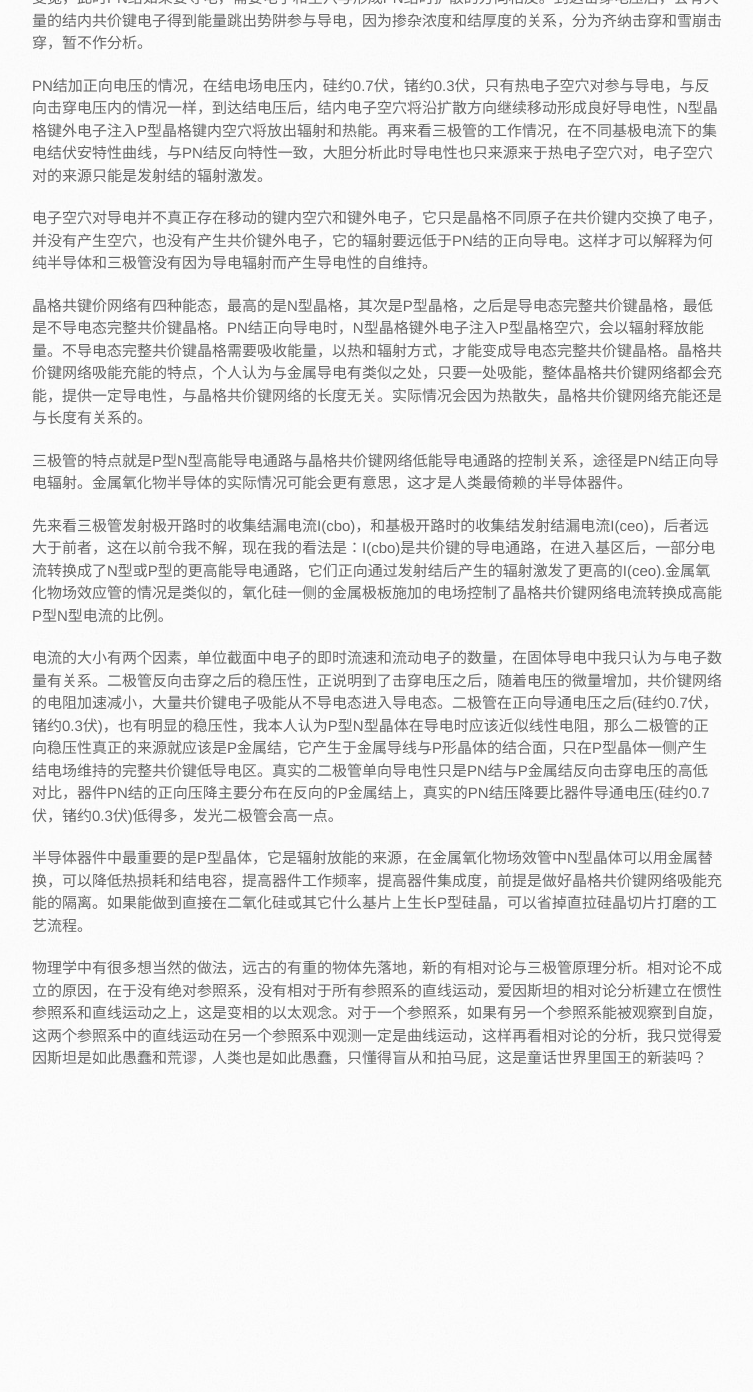
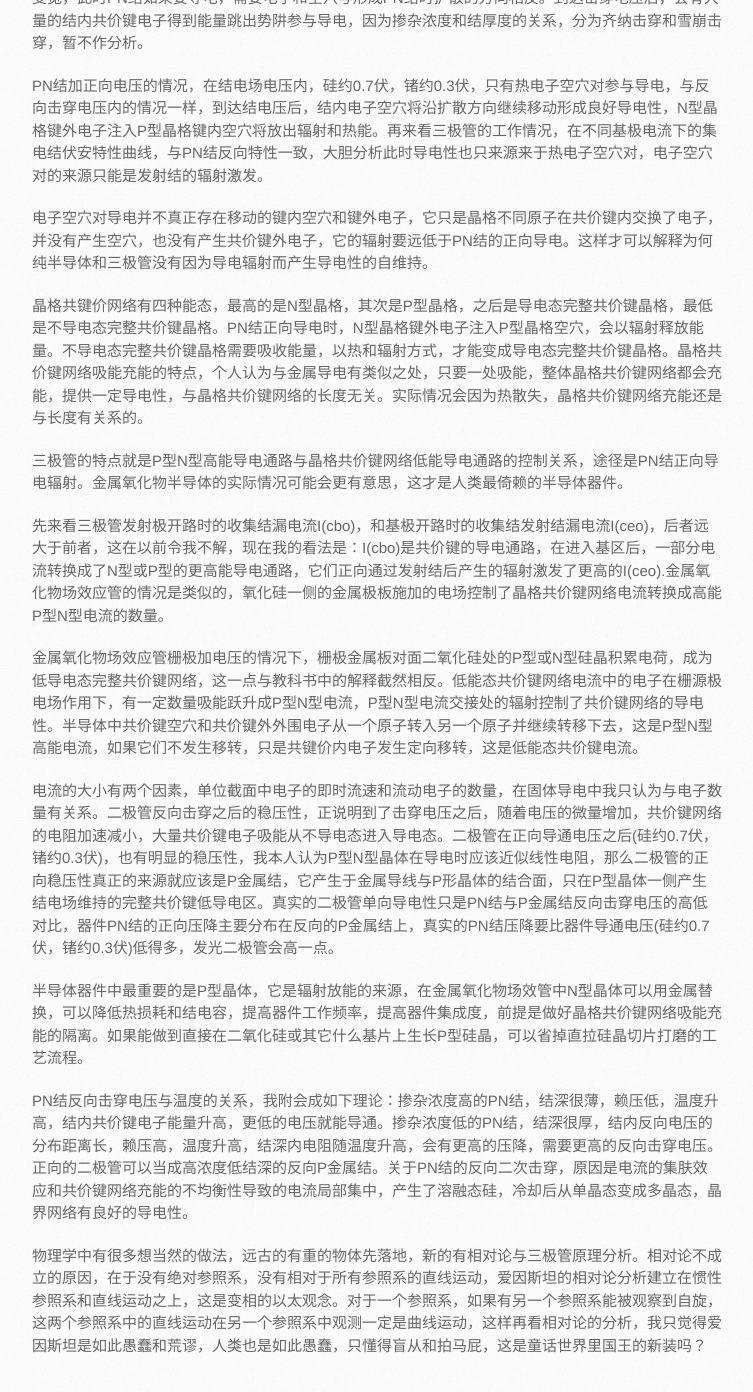
Before and after one commit to xuiv/xuiv.github.io, a Jekyll site: the page built from _posts/2019-05-28-triode-theory.markdown, in a window 1280 px wide and 1400 px high, scrolled down 744 px. Shown: the top 1392 px of the window, without its empty margins (138-891 px from the left). Built offline with Jekyll 4.4.1, drawn with Linux system fonts in a browser that asks for light colours; some web fonts are replaced; before the commit the page ends 1856 px from its top, so only the background shows below that.

Commit message:
Update 2019-05-28-triode-theory.markdown

```diff
--- a/_posts/2019-05-28-triode-theory.markdown
+++ b/_posts/2019-05-28-triode-theory.markdown
@@ -21,10 +21,14 @@ PN结加正向电压的情况，在结电场电压内，硅约0.7伏，锗约0.3
 
 三极管的特点就是P型N型高能导电通路与晶格共价键网络低能导电通路的控制关系，途径是PN结正向导电辐射。金属氧化物半导体的实际情况可能会更有意思，这才是人类最倚赖的半导体器件。
 
-先来看三极管发射极开路时的收集结漏电流I(cbo)，和基极开路时的收集结发射结漏电流I(ceo)，后者远大于前者，这在以前令我不解，现在我的看法是：I(cbo)是共价键的导电通路，在进入基区后，一部分电流转换成了N型或P型的更高能导电通路，它们正向通过发射结后产生的辐射激发了更高的I(ceo).金属氧化物场效应管的情况是类似的，氧化硅一侧的金属极板施加的电场控制了晶格共价键网络电流转换成高能P型N型电流的比例。
+先来看三极管发射极开路时的收集结漏电流I(cbo)，和基极开路时的收集结发射结漏电流I(ceo)，后者远大于前者，这在以前令我不解，现在我的看法是：I(cbo)是共价键的导电通路，在进入基区后，一部分电流转换成了N型或P型的更高能导电通路，它们正向通过发射结后产生的辐射激发了更高的I(ceo).金属氧化物场效应管的情况是类似的，氧化硅一侧的金属极板施加的电场控制了晶格共价键网络电流转换成高能P型N型电流的数量。
+
+金属氧化物场效应管栅极加电压的情况下，栅极金属板对面二氧化硅处的P型或N型硅晶积累电荷，成为低导电态完整共价键网络，这一点与教科书中的解释截然相反。低能态共价键网络电流中的电子在栅源极电场作用下，有一定数量吸能跃升成P型N型电流，P型N型电流交接处的辐射控制了共价键网络的导电性。半导体中共价键空穴和共价键外外围电子从一个原子转入另一个原子并继续转移下去，这是P型N型高能电流，如果它们不发生移转，只是共键价内电子发生定向移转，这是低能态共价键电流。
 
 电流的大小有两个因素，单位截面中电子的即时流速和流动电子的数量，在固体导电中我只认为与电子数量有关系。二极管反向击穿之后的稳压性，正说明到了击穿电压之后，随着电压的微量增加，共价键网络的电阻加速减小，大量共价键电子吸能从不导电态进入导电态。二极管在正向导通电压之后(硅约0.7伏，锗约0.3伏)，也有明显的稳压性，我本人认为P型N型晶体在导电时应该近似线性电阻，那么二极管的正向稳压性真正的来源就应该是P金属结，它产生于金属导线与P形晶体的结合面，只在P型晶体一侧产生结电场维持的完整共价键低导电区。真实的二极管单向导电性只是PN结与P金属结反向击穿电压的高低对比，器件PN结的正向压降主要分布在反向的P金属结上，真实的PN结压降要比器件导通电压(硅约0.7伏，锗约0.3伏)低得多，发光二极管会高一点。
 
 半导体器件中最重要的是P型晶体，它是辐射放能的来源，在金属氧化物场效管中N型晶体可以用金属替换，可以降低热损耗和结电容，提高器件工作频率，提高器件集成度，前提是做好晶格共价键网络吸能充能的隔离。如果能做到直接在二氧化硅或其它什么基片上生长P型硅晶，可以省掉直拉硅晶切片打磨的工艺流程。
 
+PN结反向击穿电压与温度的关系，我附会成如下理论：掺杂浓度高的PN结，结深很薄，赖压低，温度升高，结内共价键电子能量升高，更低的电压就能导通。掺杂浓度低的PN结，结深很厚，结内反向电压的分布距离长，赖压高，温度升高，结深内电阻随温度升高，会有更高的压降，需要更高的反向击穿电压。正向的二极管可以当成高浓度低结深的反向P金属结。关于PN结的反向二次击穿，原因是电流的集肤效应和共价键网络充能的不均衡性导致的电流局部集中，产生了溶融态硅，冷却后从单晶态变成多晶态，晶界网络有良好的导电性。
+
 物理学中有很多想当然的做法，远古的有重的物体先落地，新的有相对论与三极管原理分析。相对论不成立的原因，在于没有绝对参照系，没有相对于所有参照系的直线运动，爱因斯坦的相对论分析建立在惯性参照系和直线运动之上，这是变相的以太观念。对于一个参照系，如果有另一个参照系能被观察到自旋，这两个参照系中的直线运动在另一个参照系中观测一定是曲线运动，这样再看相对论的分析，我只觉得爱因斯坦是如此愚蠢和荒谬，人类也是如此愚蠢，只懂得盲从和拍马屁，这是童话世界里国王的新装吗？
```
